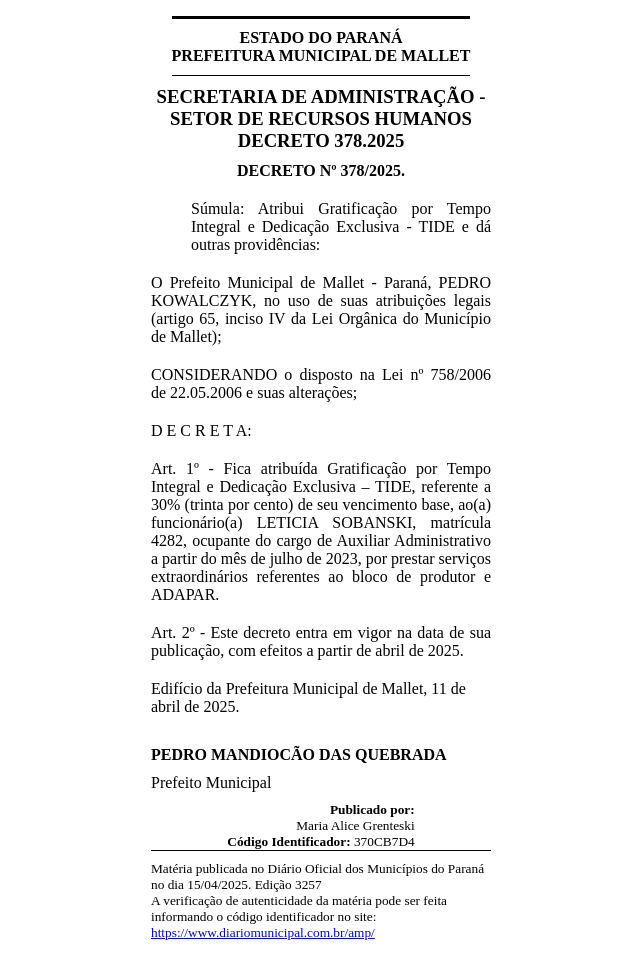
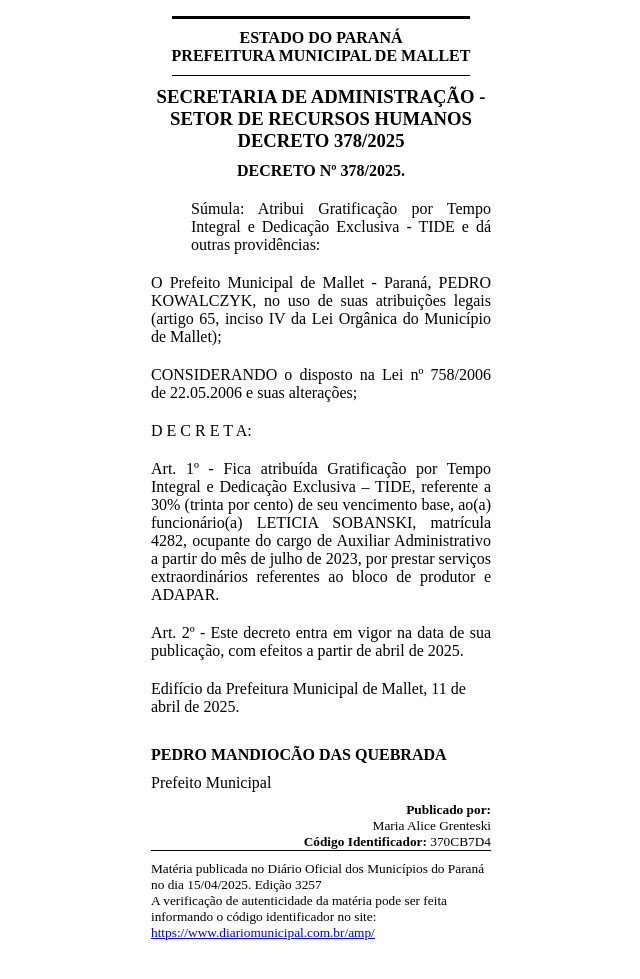
Before and after one commit to MateusFKrinski/DiarioOficial, a plain HTML site: page index.html in a window 1280 px wide. Shown: the part 441-1420 px from the top of the page, without its empty margins (319-959 px from the left). Drawn offline with Linux system fonts and the light colour scheme.

Commit message:
Atualizar o index.html
Letss

```diff
--- a/index.html
+++ b/index.html
@@ -98,7 +98,7 @@
 
       <h5>
         SECRETARIA DE ADMINISTRAÇÃO - SETOR DE RECURSOS HUMANOS<br />
-        DECRETO 378.2025
+        DECRETO 378/2025
       </h5>
 
       <p class="sem-recuo"><strong>DECRETO Nº 378/2025.</strong></p>
@@ -144,7 +144,7 @@
         <p>Prefeito Municipal</p>
       </div>
 
-      <div class="publicado">
+      <div class="container publicado">
         <strong>Publicado por:</strong><br />
         Maria Alice Grenteski<br />
         <strong>Código Identificador:</strong> 370CB7D4
```
